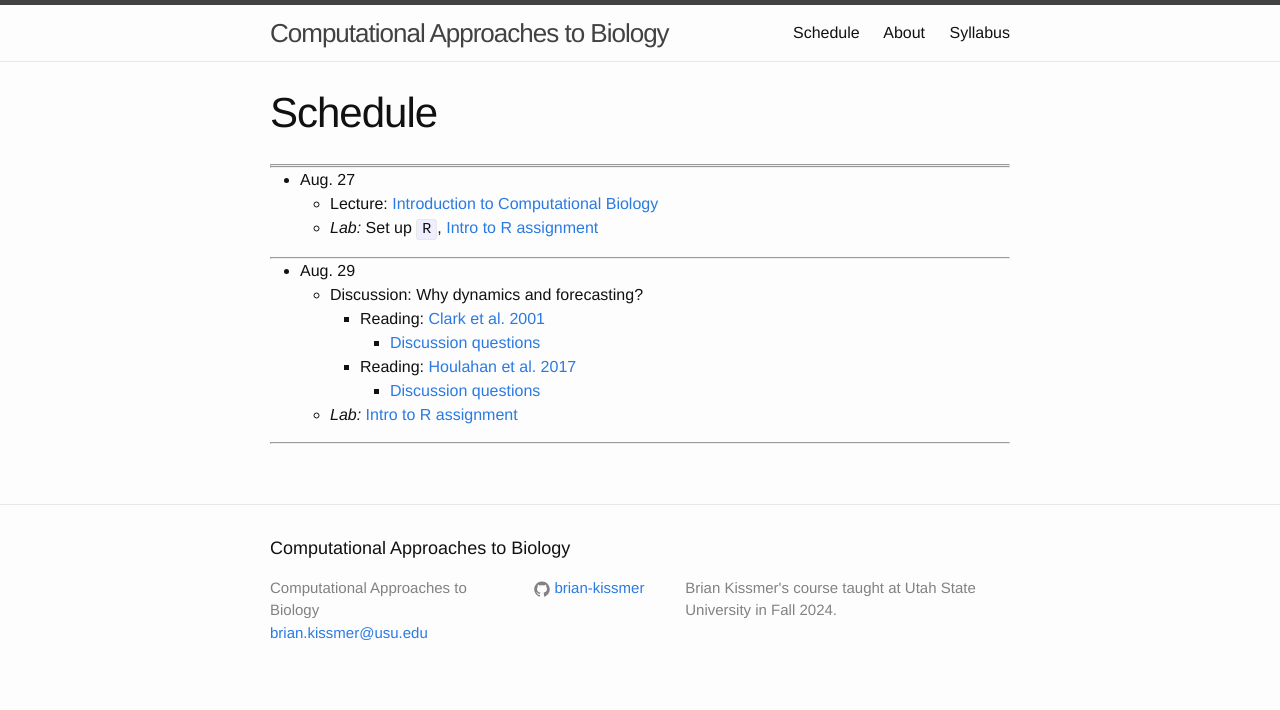
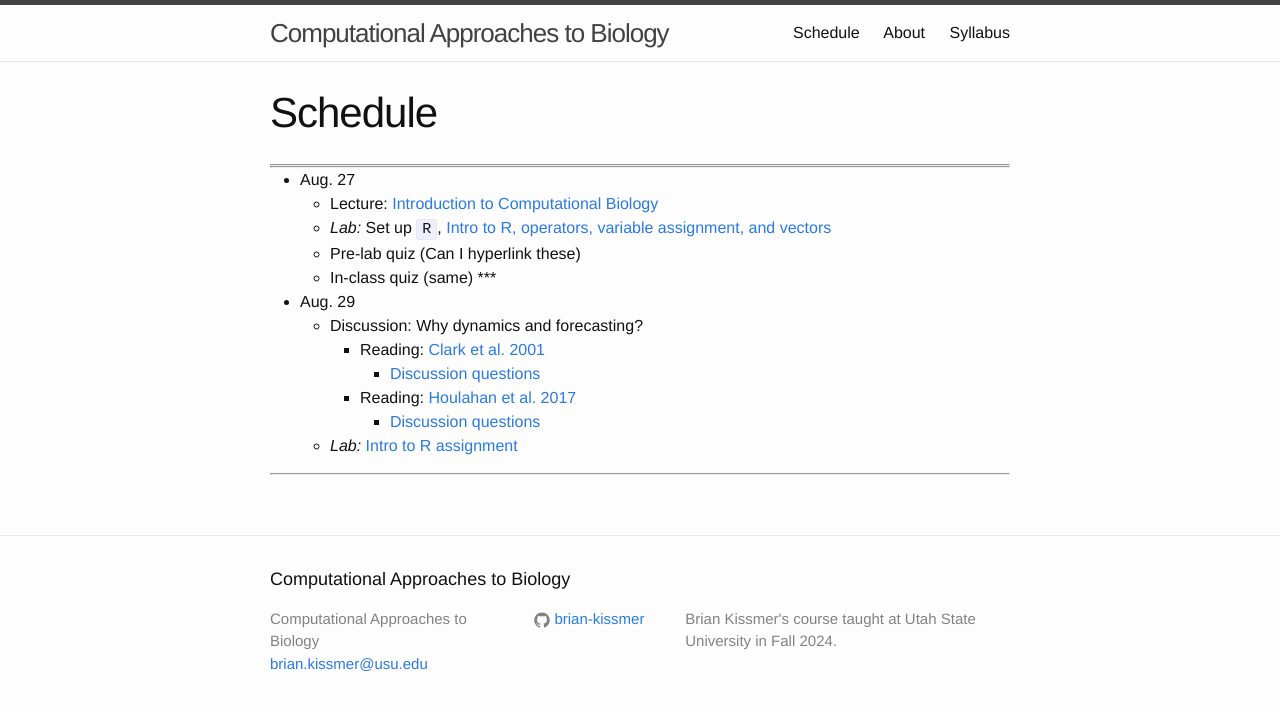
Before and after one commit to brian-kissmer/brian-kissmer.github.io, a Jekyll site: the page built from Schedule.md, in a window 1280 px wide. Shown: the top 710 px of the page. Built offline with Jekyll 4.4.1, drawn with Linux system fonts in a browser that asks for light colours.

Commit message:
Update Schedule.md

```diff
--- a/Schedule.md
+++ b/Schedule.md
@@ -10,9 +10,10 @@ layout: page
 ***
 
 * Aug. 27
-    * Lecture: [Introduction to Computational Biology]({{ site.baseurl }}/slides/forecasting-workflow-day1.R)
-    * *Lab:* Set up `R`, [Intro to R assignment]({{ site.baseurl }}/assignments/intro2R)
-
+    * Lecture: [Introduction to Computational Biology]({{ site.baseurl }}/slides/slide1)
+    * *Lab:* Set up `R`, [Intro to R, operators, variable assignment, and vectors]({{ site.baseurl }}/assignments/intro2.R)
+    * Pre-lab quiz (Can I hyperlink these)
+    * In-class quiz (same)
 ***
 
 * Aug. 29
```
